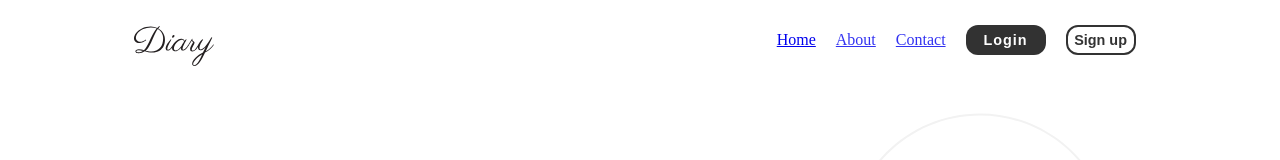
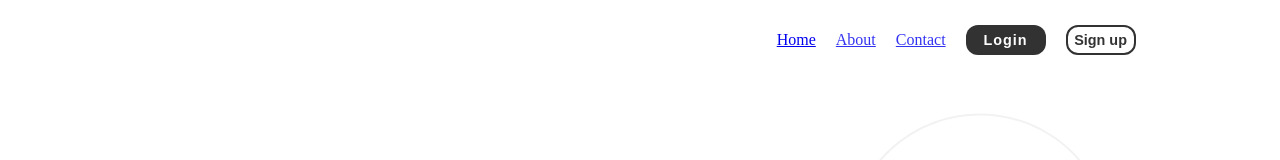
Before and after one commit to Narcis2005/diary-frontend, a Next.js app: page / in a window 1280 px wide. Shown: the top 160 px of the page. Built offline with nearby package versions, Linux system fonts and the light colour scheme; a web font is replaced by a local one.

Commit message:
testing ci/cd

```diff
--- a/components/Navbar/index.tsx
+++ b/components/Navbar/index.tsx
@@ -46,7 +46,7 @@ const Navbar = () => {
                         <Link href={"/"} passHref>
                             {/* An error appears when you put a Link on Image */}
                             <a>
-                            <Image alt="logo" src="/logo1.svg" width="80" height="50" style={{cursor: "pointer"}} />
+                            <Image alt="logo" src="/logo1.svg" width={80} height={50} layout="responsive" style={{cursor: "pointer"}} />
                             </a>
                         </Link>
                     </ImageContainer>
--- a/pages/_document.tsx
+++ b/pages/_document.tsx
@@ -3,8 +3,8 @@ import { Html, Head, Main, NextScript } from "next/document";
 
 export default function Document() {
     return (
-        <Html>
-            <Head lang="en">
+        <Html lang="en">
+            <Head >
                 <link rel="preconnect" href="https://fonts.googleapis.com" />
                 <link
                     href="https://fonts.googleapis.com/css2?family=Caudex:wght@400;700&display=swap"
```
